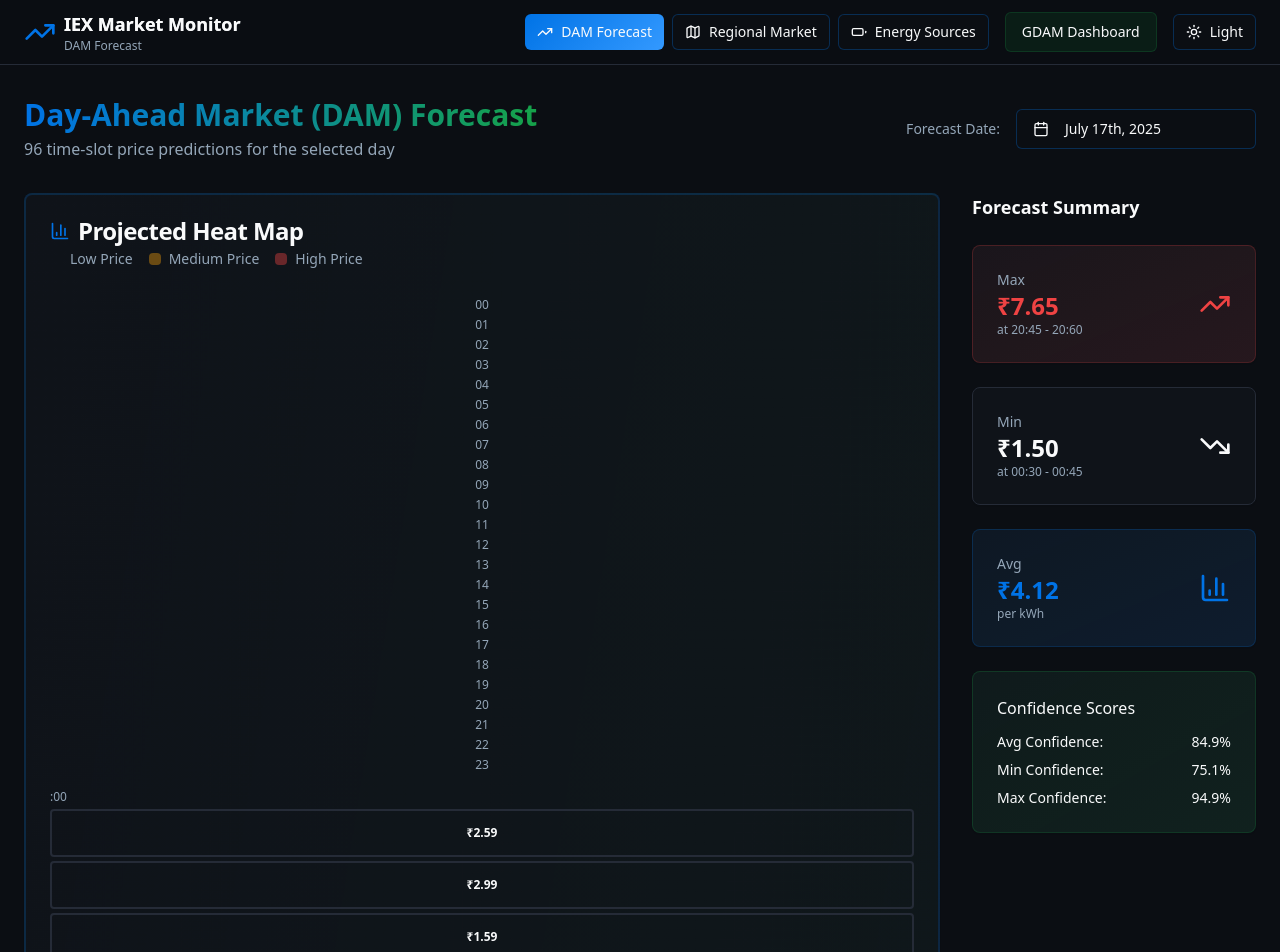
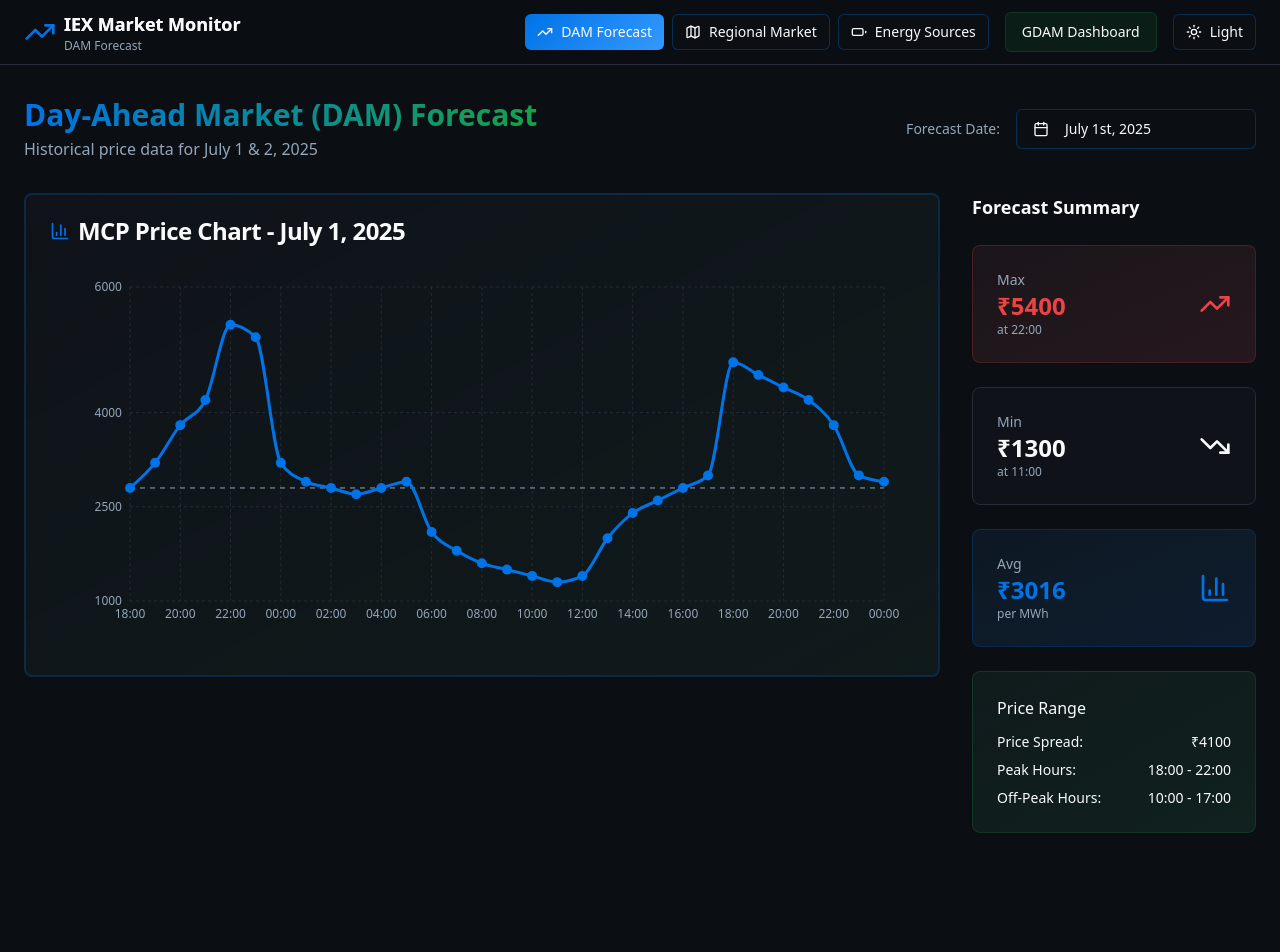
Before and after one commit to daylightduck/iex-market-lens-india, a React (Vite) app: page /dam-forecast in a window 1280 px wide. Shown: the top 952 px of the page. After the commit the page ends 865 px from the top, so only its background shows below. Built offline with nearby package versions, Linux system fonts and the light colour scheme.

Commit message:
Integrate MCP graphs
Integrate the provided MCP graphs into the DAM Forecast section and remove the projected heatmap.

```diff
--- a/src/pages/DAMForecastPage.tsx
+++ b/src/pages/DAMForecastPage.tsx
@@ -9,64 +9,89 @@ import { Popover, PopoverContent, PopoverTrigger } from "@/components/ui/popover
 import { cn } from "@/lib/utils";
 import ThemeToggle from "@/components/ThemeToggle";
 import PageNavigation from "@/components/PageNavigation";
+import { LineChart, Line, XAxis, YAxis, CartesianGrid, Tooltip, ResponsiveContainer, ReferenceLine } from "recharts";
 
-// Generate mock forecast data for a day (96 time slots)
-const generateForecastData = (date: Date) => {
-  const data = [];
-  for (let hour = 0; hour < 24; hour++) {
-    for (let quarter = 0; quarter < 4; quarter++) {
-      const timeSlot = hour * 4 + quarter;
-      // Generate realistic price patterns (higher during peak hours)
-      let basePrice = 3.5;
-      if (hour >= 6 && hour <= 10) basePrice = 5.2; // Morning peak
-      if (hour >= 18 && hour <= 22) basePrice = 6.8; // Evening peak
-      if (hour >= 23 || hour <= 5) basePrice = 2.1; // Night low
+// Real data for July 1 and July 2, 2025
+const july1Data = [
+  { time: "18:00", price: 2800 },
+  { time: "19:00", price: 3200 },
+  { time: "20:00", price: 3800 },
+  { time: "21:00", price: 4200 },
+  { time: "22:00", price: 5400 },
+  { time: "23:00", price: 5200 },
+  { time: "00:00", price: 3200 },
+  { time: "01:00", price: 2900 },
+  { time: "02:00", price: 2800 },
+  { time: "03:00", price: 2700 },
+  { time: "04:00", price: 2800 },
+  { time: "05:00", price: 2900 },
+  { time: "06:00", price: 2100 },
+  { time: "07:00", price: 1800 },
+  { time: "08:00", price: 1600 },
+  { time: "09:00", price: 1500 },
+  { time: "10:00", price: 1400 },
+  { time: "11:00", price: 1300 },
+  { time: "12:00", price: 1400 },
+  { time: "13:00", price: 2000 },
+  { time: "14:00", price: 2400 },
+  { time: "15:00", price: 2600 },
+  { time: "16:00", price: 2800 },
+  { time: "17:00", price: 3000 },
+  { time: "18:00", price: 4800 },
+  { time: "19:00", price: 4600 },
+  { time: "20:00", price: 4400 },
+  { time: "21:00", price: 4200 },
+  { time: "22:00", price: 3800 },
+  { time: "23:00", price: 3000 },
+  { time: "00:00", price: 2900 }
+];
 
-      const variation = (Math.random() - 0.5) * 2;
-      const price = Math.max(1.5, basePrice + variation);
-
-      // Generate confidence score (70-95%)
-      const baseConfidence = 85;
-      const confidenceVariation = (Math.random() - 0.5) * 20;
-      const confidence = Math.max(70, Math.min(95, baseConfidence + confidenceVariation));
-
-      data.push({
-        hour,
-        quarter,
-        timeSlot,
-        price: Number(price.toFixed(2)),
-        confidence: Number(confidence.toFixed(1)),
-        timeRange: `${hour.toString().padStart(2, '0')}:${(quarter * 15).toString().padStart(2, '0')} - ${hour.toString().padStart(2, '0')}:${((quarter + 1) * 15).toString().padStart(2, '0')}`
-      });
-    }
-  }
-  return data;
-};
+const july2Data = [
+  { time: "18:00", price: 2900 },
+  { time: "19:00", price: 3000 },
+  { time: "20:00", price: 4600 },
+  { time: "21:00", price: 4400 },
+  { time: "22:00", price: 4600 },
+  { time: "23:00", price: 4400 },
+  { time: "00:00", price: 2900 },
+  { time: "01:00", price: 2800 },
+  { time: "02:00", price: 2700 },
+  { time: "03:00", price: 2600 },
+  { time: "04:00", price: 2800 },
+  { time: "05:00", price: 3000 },
+  { time: "06:00", price: 2000 },
+  { time: "07:00", price: 1800 },
+  { time: "08:00", price: 1700 },
+  { time: "09:00", price: 1600 },
+  { time: "10:00", price: 1700 },
+  { time: "11:00", price: 1800 },
+  { time: "12:00", price: 1700 },
+  { time: "13:00", price: 2600 },
+  { time: "14:00", price: 2800 },
+  { time: "15:00", price: 2600 },
+  { time: "16:00", price: 2400 },
+  { time: "17:00", price: 2600 },
+  { time: "18:00", price: 5100 },
+  { time: "19:00", price: 5200 },
+  { time: "20:00", price: 4900 },
+  { time: "21:00", price: 4600 },
+  { time: "22:00", price: 4200 },
+  { time: "23:00", price: 3800 },
+  { time: "00:00", price: 3600 }
+];
 
 const DAMForecastPage = () => {
-  const [selectedDate, setSelectedDate] = useState<Date>(new Date(2025, 6, 17)); // July 17, 2025
-  const forecastData = generateForecastData(selectedDate);
+  const [selectedDate, setSelectedDate] = useState<Date>(new Date(2025, 6, 1)); // July 1, 2025
 
-  const maxPrice = Math.max(...forecastData.map(d => d.price));
-  const minPrice = Math.min(...forecastData.map(d => d.price));
-  const avgPrice = forecastData.reduce((sum, d) => sum + d.price, 0) / forecastData.length;
+  const currentData = selectedDate.getDate() === 2 ? july2Data : july1Data;
+  const currentTitle = selectedDate.getDate() === 2 ? "July 2, 2025" : "July 1, 2025";
 
-  const maxPriceSlot = forecastData.find(d => d.price === maxPrice);
-  const minPriceSlot = forecastData.find(d => d.price === minPrice);
+  const maxPrice = Math.max(...currentData.map(d => d.price));
+  const minPrice = Math.min(...currentData.map(d => d.price));
+  const avgPrice = currentData.reduce((sum, d) => sum + d.price, 0) / currentData.length;
 
-  const getPriceColor = (price: number) => {
-    const normalizedPrice = (price - minPrice) / (maxPrice - minPrice);
-    if (normalizedPrice <= 0.33) return "hsl(var(--success))";
-    if (normalizedPrice <= 0.66) return "hsl(var(--warning))";
-    return "hsl(var(--destructive))";
-  };
-
-  const getPriceColorClass = (price: number) => {
-    const normalizedPrice = (price - minPrice) / (maxPrice - minPrice);
-    if (normalizedPrice <= 0.33) return "bg-success/20 border-success/40";
-    if (normalizedPrice <= 0.66) return "bg-warning/20 border-warning/40";
-    return "bg-destructive/20 border-destructive/40";
-  };
+  const maxPricePoint = currentData.find(d => d.price === maxPrice);
+  const minPricePoint = currentData.find(d => d.price === minPrice);
 
   return (
     <div className="min-h-screen bg-background">
@@ -108,7 +133,7 @@ const DAMForecastPage = () => {
               Day-Ahead Market (DAM) Forecast
             </h1>
             <p className="text-muted-foreground mt-1">
-              96 time-slot price predictions for the selected day
+              Historical price data for July 1 & 2, 2025
             </p>
           </div>
 
@@ -136,6 +161,12 @@ const DAMForecastPage = () => {
                   onSelect={(date) => date && setSelectedDate(date)}
                   initialFocus
                   className="pointer-events-auto"
+                  disabled={(date) => {
+                    const day = date.getDate();
+                    const month = date.getMonth();
+                    const year = date.getFullYear();
+                    return !(year === 2025 && month === 6 && (day === 1 || day === 2));
+                  }}
                 />
               </PopoverContent>
             </Popover>
@@ -143,81 +174,54 @@ const DAMForecastPage = () => {
         </div>
 
         <div className="grid grid-cols-1 xl:grid-cols-4 gap-8">
-          {/* Main Heatmap */}
+          {/* Main Chart */}
           <div className="xl:col-span-3">
             <Card className="border-2 border-primary/20 bg-gradient-to-br from-card/50 to-accent/5">
               <CardHeader>
                 <CardTitle className="flex items-center gap-2">
                   <BarChart3 className="h-5 w-5 text-primary" />
-                  Projected Heat Map
+                  MCP Price Chart - {currentTitle}
                 </CardTitle>
-                <div className="flex items-center gap-4 text-sm text-muted-foreground">
-                  <div className="flex items-center gap-2">
-                    <div className="w-3 h-3 rounded bg-success/40"></div>
-                    <span>Low Price</span>
-                  </div>
-                  <div className="flex items-center gap-2">
-                    <div className="w-3 h-3 rounded bg-warning/40"></div>
-                    <span>Medium Price</span>
-                  </div>
-                  <div className="flex items-center gap-2">
-                    <div className="w-3 h-3 rounded bg-destructive/40"></div>
-                    <span>High Price</span>
-                  </div>
-                </div>
               </CardHeader>
               <CardContent>
-                <div className="space-y-4">
-                  {/* Hour labels */}
-                  <div className="grid grid-cols-25 gap-1 text-xs text-muted-foreground">
-                    <div></div> {/* Empty corner */}
-                    {Array.from({ length: 24 }, (_, i) => (
-                      <div key={i} className="text-center font-medium">
-                        {i.toString().padStart(2, '0')}
-                      </div>
-                    ))}
-                  </div>
-
-                  {/* Heatmap grid */}
-                  {Array.from({ length: 4 }, (_, quarterIndex) => (
-                    <div key={quarterIndex} className="grid grid-cols-25 gap-1">
-                      {/* Quarter label */}
-                      <div className="text-xs text-muted-foreground font-medium flex items-center">
-                        :{(quarterIndex * 15).toString().padStart(2, '0')}
-                      </div>
-
-                      {/* Hour cells */}
-                      {Array.from({ length: 24 }, (_, hourIndex) => {
-                        const dataPoint = forecastData.find(
-                          d => d.hour === hourIndex && d.quarter === quarterIndex
-                        );
-                        return (
-                          <div
-                            key={`${hourIndex}-${quarterIndex}`}
-                            className={cn(
-                              "relative h-12 rounded border-2 cursor-pointer transition-all duration-200 hover:scale-105 hover:shadow-lg group",
-                              getPriceColorClass(dataPoint?.price || 0)
-                            )}
-                            title={`${dataPoint?.timeRange} - ₹${dataPoint?.price}/kWh`}
-                          >
-                            <div className="absolute inset-0 flex items-center justify-center">
-                              <span className="text-xs font-semibold text-foreground">
-                                ₹{dataPoint?.price}
-                              </span>
-                            </div>
-
-                            {/* Tooltip */}
-                            <div className="absolute bottom-full left-1/2 transform -translate-x-1/2 mb-2 px-3 py-2 bg-popover border rounded-lg shadow-lg opacity-0 group-hover:opacity-100 transition-opacity duration-200 pointer-events-none z-10 whitespace-nowrap">
-                              <div className="text-sm font-medium">{dataPoint?.timeRange}</div>
-                              <div className="text-xs text-muted-foreground">
-                                Confidence: {dataPoint?.confidence}%
-                              </div>
-                            </div>
-                          </div>
-                        );
-                      })}
-                    </div>
-                  ))}
+                <div className="h-96">
+                  <ResponsiveContainer width="100%" height="100%">
+                    <LineChart data={currentData} margin={{ top: 20, right: 30, left: 20, bottom: 20 }}>
+                      <CartesianGrid strokeDasharray="3 3" stroke="hsl(var(--border))" />
+                      <XAxis
+                        dataKey="time"
+                        stroke="hsl(var(--muted-foreground))"
+                        fontSize={12}
+                        tickLine={false}
+                        axisLine={false}
+                      />
+                      <YAxis
+                        stroke="hsl(var(--muted-foreground))"
+                        fontSize={12}
+                        tickLine={false}
+                        axisLine={false}
+                        domain={[1000, 6000]}
+                      />
+                      <Tooltip
+                        contentStyle={{
+                          backgroundColor: "hsl(var(--popover))",
+                          border: "1px solid hsl(var(--border))",
+                          borderRadius: "6px",
+                          color: "hsl(var(--popover-foreground))"
+                        }}
+                        formatter={(value: number) => [`₹${value}`, "MCP (Rs/MWh)"]}
+                      />
+                      <ReferenceLine y={2800} stroke="hsl(var(--muted-foreground))" strokeDasharray="5 5" />
+                      <Line
+                        type="monotone"
+                        dataKey="price"
+                        stroke="hsl(var(--primary))"
+                        strokeWidth={3}
+                        dot={{ fill: "hsl(var(--primary))", strokeWidth: 2, r: 4 }}
+                        activeDot={{ r: 6, stroke: "hsl(var(--primary))", strokeWidth: 2 }}
+                      />
+                    </LineChart>
+                  </ResponsiveContainer>
                 </div>
               </CardContent>
             </Card>
@@ -232,8 +236,8 @@ const DAMForecastPage = () => {
                 <div className="flex items-center justify-between">
                   <div>
                     <p className="text-sm text-muted-foreground">Max</p>
-                    <p className="text-2xl font-bold text-destructive">₹{maxPrice.toFixed(2)}</p>
-                    <p className="text-xs text-muted-foreground">at {maxPriceSlot?.timeRange}</p>
+                    <p className="text-2xl font-bold text-destructive">₹{maxPrice}</p>
+                    <p className="text-xs text-muted-foreground">at {maxPricePoint?.time}</p>
                   </div>
                   <TrendingUp className="h-8 w-8 text-destructive" />
                 </div>
@@ -245,8 +249,8 @@ const DAMForecastPage = () => {
                 <div className="flex items-center justify-between">
                   <div>
                     <p className="text-sm text-muted-foreground">Min</p>
-                    <p className="text-2xl font-bold text-success">₹{minPrice.toFixed(2)}</p>
-                    <p className="text-xs text-muted-foreground">at {minPriceSlot?.timeRange}</p>
+                    <p className="text-2xl font-bold text-success">₹{minPrice}</p>
+                    <p className="text-xs text-muted-foreground">at {minPricePoint?.time}</p>
                   </div>
                   <TrendingDown className="h-8 w-8 text-success" />
                 </div>
@@ -258,8 +262,8 @@ const DAMForecastPage = () => {
                 <div className="flex items-center justify-between">
                   <div>
                     <p className="text-sm text-muted-foreground">Avg</p>
-                    <p className="text-2xl font-bold text-primary">₹{avgPrice.toFixed(2)}</p>
-                    <p className="text-xs text-muted-foreground">per kWh</p>
+                    <p className="text-2xl font-bold text-primary">₹{avgPrice.toFixed(0)}</p>
+                    <p className="text-xs text-muted-foreground">per MWh</p>
                   </div>
                   <BarChart3 className="h-8 w-8 text-primary" />
                 </div>
@@ -269,24 +273,24 @@ const DAMForecastPage = () => {
             <Card className="border-accent/20 bg-gradient-to-br from-accent/5 to-accent/10">
               <CardContent className="p-6">
                 <div className="space-y-3">
-                  <h4 className="font-medium">Confidence Scores</h4>
+                  <h4 className="font-medium">Price Range</h4>
                   <div className="space-y-2">
                     <div className="flex justify-between text-sm">
-                      <span>Avg Confidence:</span>
+                      <span>Price Spread:</span>
                       <span className="font-medium">
-                        {(forecastData.reduce((sum, d) => sum + d.confidence, 0) / forecastData.length).toFixed(1)}%
+                        ₹{maxPrice - minPrice}
                       </span>
                     </div>
                     <div className="flex justify-between text-sm">
-                      <span>Min Confidence:</span>
+                      <span>Peak Hours:</span>
                       <span className="font-medium">
-                        {Math.min(...forecastData.map(d => d.confidence)).toFixed(1)}%
+                        18:00 - 22:00
                       </span>
                     </div>
                     <div className="flex justify-between text-sm">
-                      <span>Max Confidence:</span>
+                      <span>Off-Peak Hours:</span>
                       <span className="font-medium">
-                        {Math.max(...forecastData.map(d => d.confidence)).toFixed(1)}%
+                        10:00 - 17:00
                       </span>
                     </div>
                   </div>
```
